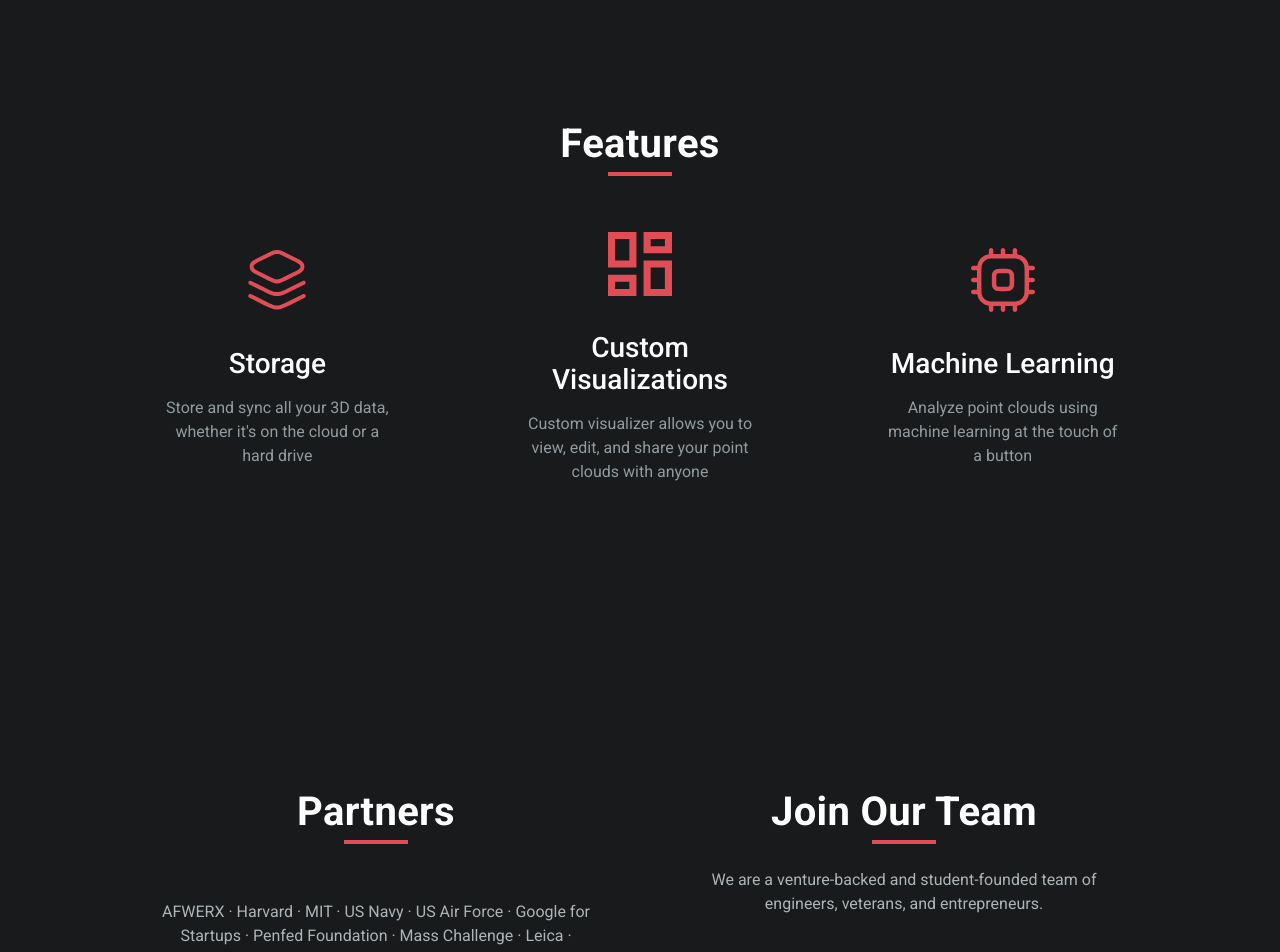
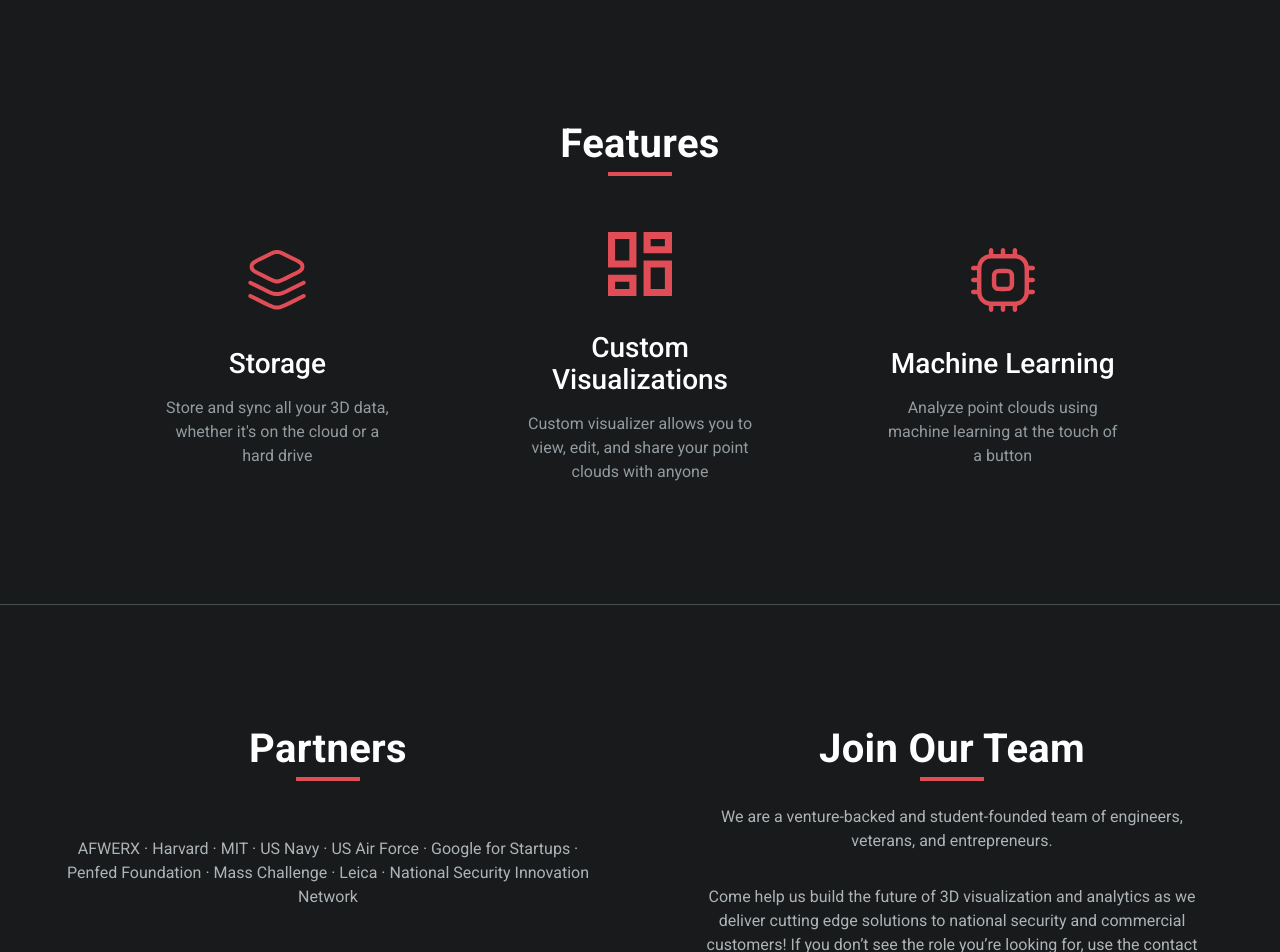
Before and after one commit to jljakin2/cd_viewer, a Next.js app in the folder landing-page/: page / in a window 1280 px wide. Shown: the part 920-1872 px from the top of the page. Built offline with nearby package versions, Linux system fonts and the light colour scheme.

Commit message:
add env variables on production server and add lines between sections

```diff
--- a/landing-page/pages/index.js
+++ b/landing-page/pages/index.js
@@ -15,11 +15,15 @@ import { features } from "../lib/config";
 import media from "../lib/mediaQueries";
 
 const MainStyles = styled.main`
-  & section:not(:last-child, :first-child) {
-    margin-bottom: 10rem;
+  & > *:not(:last-child, :first-child) {
+    border-bottom: 1px solid var(--grey700);
+
+    margin-bottom: 5rem;
+    padding-bottom: 5rem;
 
     ${media.laptop} {
-      margin-bottom: 15rem;
+      margin-bottom: 7.5rem;
+      padding-bottom: 7.5rem;
     }
   }
 
@@ -45,25 +49,21 @@ const MainStyles = styled.main`
   }
 
   .partner-apply-container {
-    margin-bottom: 10rem;
-    padding: 0 1.5rem 4rem 1.5rem;
+    margin-bottom: 5rem;
+    padding: 0 1.5rem 5rem 1.5rem;
 
     ${media.laptop} {
       display: flex;
       align-items: flex-start;
       justify-content: center;
 
-      padding: 0 4rem 4rem 4rem;
-      margin-bottom: 15rem;
+      padding: 0 4rem 7.5rem 4rem;
+      margin-bottom: 7.5rem;
       /* width: 80%; */
 
       & > section {
         flex-basis: 50%;
       }
-    }
-
-    ${media.laptop} {
-      padding: 0 10rem;
     }
   }
 `;
@@ -153,14 +153,14 @@ const FeaturesStyles = styled.section`
 
   width: 100%;
 
-  padding: 0 1.5rem 4rem 1.5rem;
+  padding: 0 1.5rem 0rem 1.5rem;
 
   ${media.tablet} {
-    padding: 0 4rem 4rem 4rem;
+    padding: 0 4rem 0rem 4rem;
   }
 
   ${media.laptop} {
-    padding: 0 10rem 4rem 10rem;
+    padding: 0 10rem 0rem 10rem;
   }
 
   & div:not(:last-child) {
@@ -188,13 +188,34 @@ const FeaturesStyles = styled.section`
 
 const PartnerStyles = styled.section`
   text-align: center;
+
   position: relative;
 
-  margin-bottom: 10rem;
+  margin-bottom: 5rem;
+  padding-bottom: 5rem;
+
+  &::after {
+    content: "";
+    position: absolute;
+    bottom: 0;
+    left: 50%;
+    transform: translateX(-50%);
+    background: var(--grey700);
+
+    width: 100vw;
+    height: 1px;
+
+    ${media.laptop} {
+      display: none;
+    }
+  }
 
   ${media.laptop} {
+    border-bottom: none;
+
     margin-bottom: 0;
     padding-right: 3rem;
+    padding-bottom: 0;
   }
 
   p {
```
